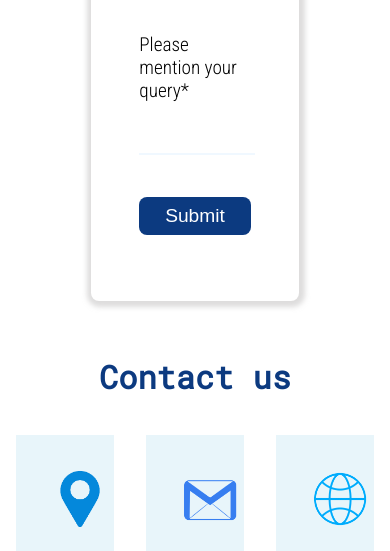
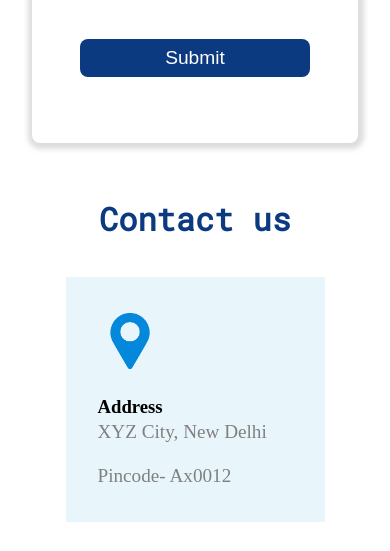
Before and after one commit to piyush-jaiswal-projects/university-website-using-html-and-css, a plain HTML site: page contact.html in a window 390 px wide. Shown: the part 871-1422 px from the top of the page. Drawn offline with Linux system fonts and the light colour scheme.

Commit message:
contact page responsive

```diff
--- a/styles/contact.css
+++ b/styles/contact.css
@@ -97,3 +97,19 @@
     background-color: rgb(181, 216, 247);
     color: rgb(12, 58, 128);
 }
+
+@media only screen and (max-width: 768px){
+    .contact-details-box{
+        display: flex;
+    justify-content: center;
+    flex-wrap: wrap;
+    }
+
+    .contact-address, .contact-emails{
+        width: 50%;
+    }
+
+    .query-form{
+        width: 90%;
+    }
+}
```
